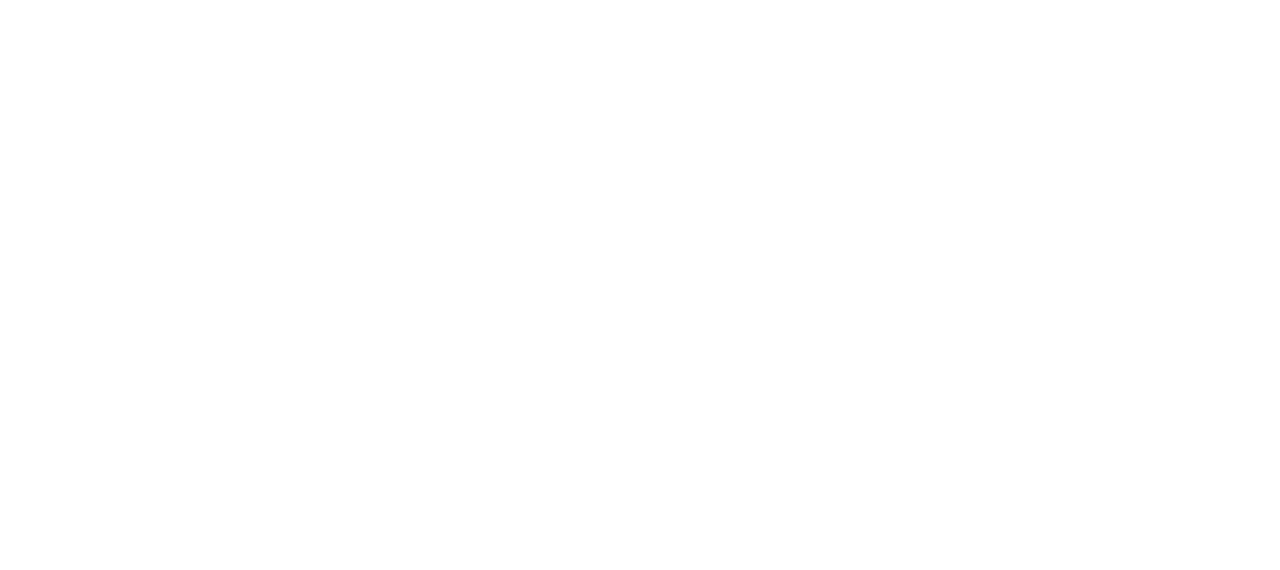
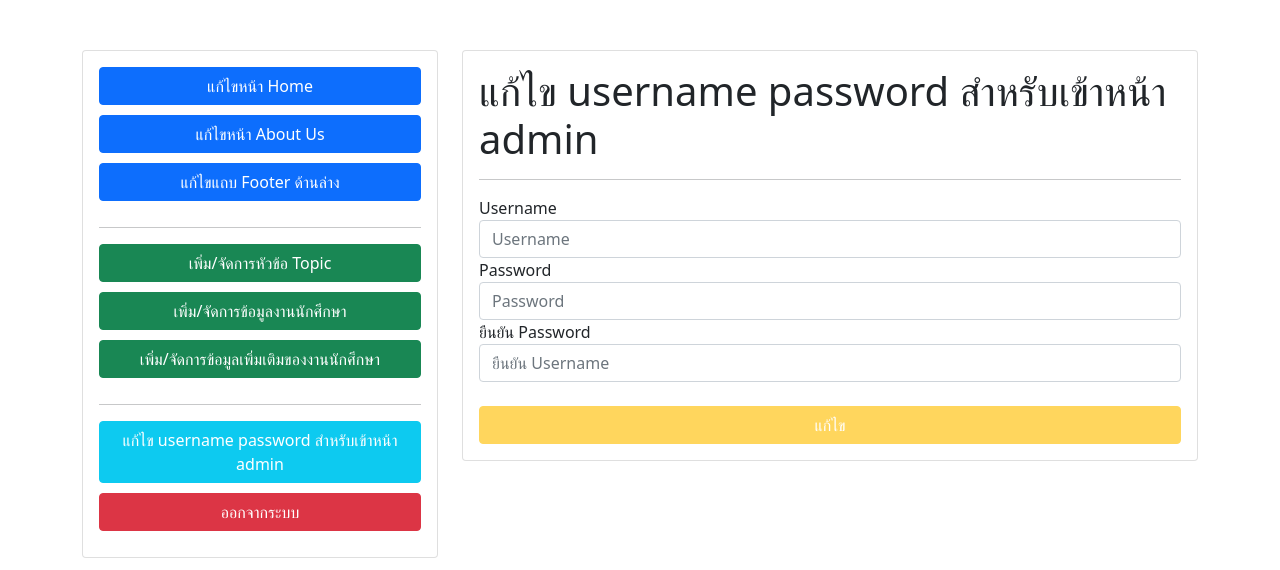
Before and after one commit to nutpakorn-cat/multirasrijab-admin, a Vue app: page /admin/change-password in a window 1280 px wide. Before the commit this address had no page. Shown: the top 570 px of the page. Built offline with nearby package versions, Linux system fonts and the light colour scheme; sample sign-in values are in the browser's storage.

Commit message:
add login/change-password system

```diff
--- a/src/router.js
+++ b/src/router.js
@@ -9,6 +9,7 @@
 import AdminTopic from './screens/admin/admin-topic-screen';
 import AdminWork from './screens/admin/admin-work-screen';
 import AdminMedia from './screens/admin/admin-media-screen';
+import AdminPassword from './screens/admin/admin-password';
 
 const routes = [
     {
@@ -50,6 +51,10 @@
             {
                 path: 'media',
                 component: AdminMedia
+            },
+            {
+                path: 'change-password',
+                component: AdminPassword
             }
         ]
     },
--- a/src/screens/admin-screen.vue
+++ b/src/screens/admin-screen.vue
@@ -12,6 +12,7 @@
               <router-link to="/admin/work" class="btn btn-success" style="width: 100%; margin-bottom: 10px;">เพิ่ม/จัดการข้อมูลงานนักศึกษา</router-link>
               <router-link to="/admin/media" class="btn btn-success" style="width: 100%; margin-bottom: 10px;">เพิ่ม/จัดการข้อมูลเพิ่มเติมของงานนักศึกษา</router-link>
               <hr>
+              <router-link to="/admin/change-password" class="btn btn-info" style="color: white;width: 100%; margin-bottom: 10px;">แก้ไข username password สำหรับเข้าหน้า admin</router-link>
               <button @click="logout" class="btn btn-danger" style="width: 100%; margin-bottom: 10px;">ออกจากระบบ</button>
             </div>
           </div>
--- /dev/null
+++ b/src/screens/admin/admin-password.vue
@@ -0,0 +1,39 @@
+<template>
+    <div>
+        <h1>แก้ไข username password สำหรับเข้าหน้า admin</h1>
+        <hr>
+        <label>Username</label>
+        <input type="text" placeholder="Username" v-model="username" class="form-control">
+        <label>Password</label>
+        <input type="password" placeholder="Password" v-model="password" class="form-control">
+        <label>ยืนยัน Password</label>
+        <input type="password" placeholder="ยืนยัน Username" v-model="repassword" class="form-control">
+        <br>
+        <button @click="changePassword" class="btn btn-warning" style="width: 100%;color: white;" :disabled="(password != repassword) || (password == '') || repassword == ''">แก้ไข</button>
+    </div>
+</template>
+
+<script>
+import axios from 'axios';
+
+export default {
+    name: 'AdminPassword',
+    data() {
+        return {
+            username: '',
+            password: '',
+            repassword: ''
+        }
+    },
+    methods: {
+        async changePassword() {
+            await axios.post(require('./../../host') + '/change-password', {
+                username: this.username,
+                password: this.password
+            });
+            alert('แก้ไขข้อมูลสำเร็จ');
+            this.$router.go()
+        },
+    }
+}
+</script>
--- a/src/screens/login-screen.vue
+++ b/src/screens/login-screen.vue
@@ -16,6 +16,7 @@
 </template>
 
 <script>
+import axios from 'axios';
 
 export default {
   name: 'LoginScreen',
@@ -32,8 +33,13 @@
         this.$router.push('/admin/home');
   },
   methods: {
-      login() {
-          if (this.username == 'admin' && this.password == 'admin') {
+      async login() {
+          const result = await axios.post('https://k5lbovr518.execute-api.ap-southeast-1.amazonaws.com/login', {
+                username: this.username,
+                password: this.password
+            });
+            console.log(result.data)
+          if (result.data) {
               localStorage.setItem('isLogin', true);
               this.$router.push('/admin/home');
           }
```
